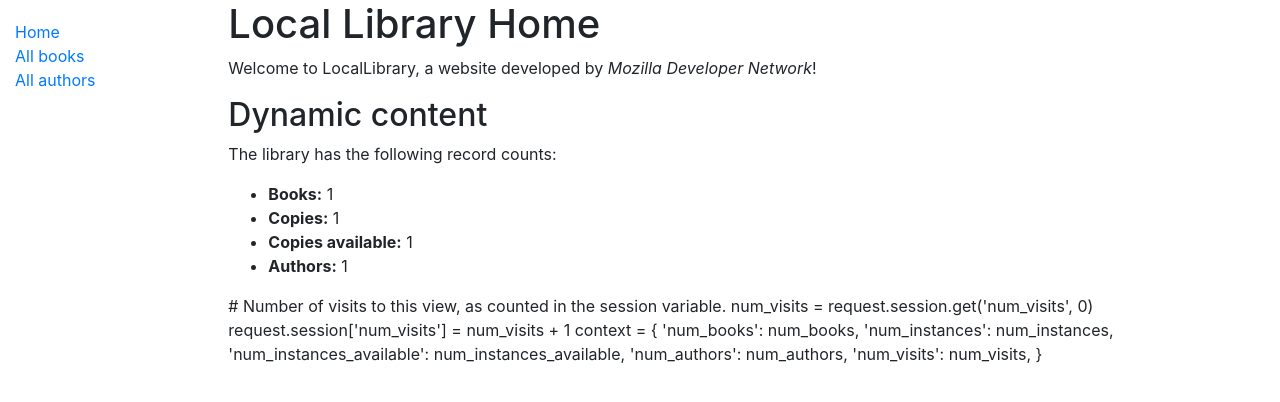
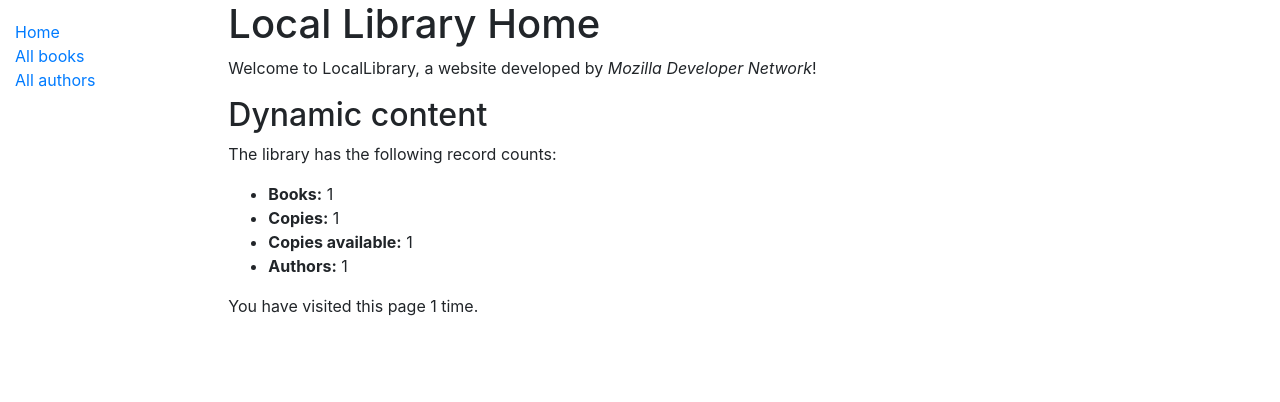
Before and after one commit to Meagan-M/Django_tutorial, a Django app: template catalog/templates/index.html in a window 1280 px wide. Shown: the top 402 px of the page. Run offline with Django 3.2, Linux system fonts and the light colour scheme; the template is opened without the code that fills it: most values are stand-ins (such as "Sample title", 1, 10 or a date in 2020); some libraries are stand-ins or nearby versions.

Commit message:
fix page visit counter

```diff
--- a/catalog/templates/index.html
+++ b/catalog/templates/index.html
@@ -12,17 +12,8 @@
     <li><strong>Authors:</strong> {{ num_authors }}</li>
   </ul>
 
-  # Number of visits to this view, as counted in the session variable.
-  num_visits = request.session.get('num_visits', 0)
-  request.session['num_visits'] = num_visits + 1
+  <p>You have visited this page {{ num_visits }}{% if num_visits == 1 %} time{% else %} times{% endif %}.</p>
 
-  context = {
-      'num_books': num_books,
-      'num_instances': num_instances,
-      'num_instances_available': num_instances_available,
-      'num_authors': num_authors,
-      'num_visits': num_visits,
-  }
 {% endblock %}
 
 context = {
```
Also changed, not shown: db.sqlite3.
